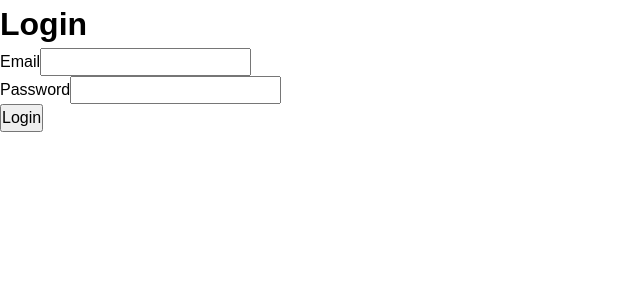
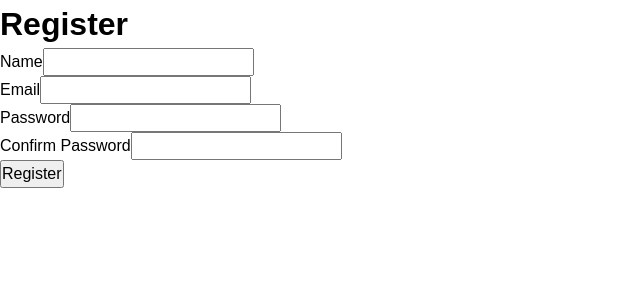
Before and after one commit to osamaadam/easy-gen, a React (Vite) app in the folder web/: page /register in a window 1280 px wide. Before the commit this address led to /login. Shown: the top 300 px of the page, without its empty margins (0-640 px from the left). Built offline with nearby package versions, Linux system fonts and the light colour scheme; no server answers.

Commit message:
feat: add registration functionality and refactor login request handling

```diff
--- a/web/src/App.tsx
+++ b/web/src/App.tsx
@@ -1,23 +1,26 @@
 import { useEffect } from "react";
-import { Route, Routes, useNavigate } from "react-router";
+import { Route, Routes, useLocation, useNavigate } from "react-router";
 import useAuth from "./hooks/useAuth";
 import Login from "./pages/login";
+import Register from "./pages/register";
 
 export default function App() {
   const { user } = useAuth();
   const navigate = useNavigate();
+  const location = useLocation();
 
   useEffect(() => {
-    if (!user) {
+    if (!user && !["/login", "/register"].includes(location.pathname)) {
+      console.log(location.pathname);
       navigate("/login");
     }
-  }, [user, navigate]);
+  }, [user, navigate, location.pathname]);
 
   return (
     <Routes>
-      <Route path="/" element={<div>Home</div>} />
+      <Route index path="/" element={<div>Home</div>} />
       <Route path="/login" Component={Login} />
-      <Route path="/register" element={<div>Register</div>} />
+      <Route path="/register" Component={Register} />
       <Route path="*" element={<div>404 Not Found</div>} />
     </Routes>
   );
--- a/web/src/api/auth.ts
+++ b/web/src/api/auth.ts
@@ -1,8 +1,10 @@
 import axiosInstance from "./axios";
+import { LoginRequestDTO } from "./types/request/login";
+import { RegisterRequestDTO } from "./types/request/register";
 import { LoginResponse } from "./types/response/login";
 import { TokenResponse } from "./types/response/tokens";
 
-export function loginRequest(email: string, password: string) {
+export function loginRequest({ email, password }: LoginRequestDTO) {
   return axiosInstance.post<LoginResponse>("/auth/login", {
     email,
     password,
@@ -17,10 +19,6 @@ export function refreshRequest(refreshToken: string) {
   });
 }
 
-export function registerRequest(registerDTO: {
-  name: string;
-  email: string;
-  password: string;
-}) {
+export function registerRequest(registerDTO: RegisterRequestDTO) {
   return axiosInstance.post<LoginResponse>("/auth/register", registerDTO);
 }
--- /dev/null
+++ b/web/src/api/types/request/login.ts
@@ -0,0 +1,4 @@
+export interface LoginRequestDTO {
+  email: string;
+  password: string;
+}
--- /dev/null
+++ b/web/src/api/types/request/register.ts
@@ -0,0 +1,5 @@
+export interface RegisterRequestDTO {
+  email: string;
+  password: string;
+  name: string;
+}
--- a/web/src/contexts/AuthProvider.tsx
+++ b/web/src/contexts/AuthProvider.tsx
@@ -6,7 +6,8 @@ import {
   useState,
 } from "react";
 import { useNavigate } from "react-router";
-import { loginRequest } from "../api/auth";
+import { loginRequest, registerRequest } from "../api/auth";
+import { LoginRequestDTO } from "../api/types/request/login";
 import { LocalStorageKeys } from "../enums/local-storage-keys";
 import { AuthContextType, User } from "./types/auth-context";
 
@@ -61,8 +62,8 @@ export default function AuthProvider({
   );
 
   const login = useCallback(
-    async (email: string, password: string) => {
-      const response = await loginRequest(email, password);
+    async (loginDTO: LoginRequestDTO) => {
+      const response = await loginRequest(loginDTO);
 
       const { user, tokens } = response.data;
 
@@ -87,13 +88,31 @@ export default function AuthProvider({
     navigate("/login", { replace: true });
   }, [navigate, setSession]);
 
+  const register = useCallback(
+    async (registerDTO: { name: string; email: string; password: string }) => {
+      const response = await registerRequest(registerDTO);
+
+      const { user, tokens } = response.data;
+
+      setSession({
+        accessToken: tokens.accessToken,
+        refreshToken: tokens.refreshToken,
+        user,
+      });
+
+      navigate("/", { replace: true });
+    },
+    [navigate, setSession]
+  );
+
   const value: AuthContextType = useMemo(
     () => ({
       login,
+      register,
       logout,
       user,
     }),
-    [login, logout, user]
+    [login, logout, user, register]
   );
 
   return <AuthContext.Provider value={value}>{children}</AuthContext.Provider>;
--- a/web/src/contexts/types/auth-context.ts
+++ b/web/src/contexts/types/auth-context.ts
@@ -1,3 +1,6 @@
+import { LoginRequestDTO } from "../../api/types/request/login";
+import { RegisterRequestDTO } from "../../api/types/request/register";
+
 export interface User {
   id: string;
   email: string;
@@ -6,6 +9,7 @@ export interface User {
 
 export interface AuthContextType {
   user: User | null;
-  login: (username: string, password: string) => Promise<void>;
+  login: (loginRequestDTO: LoginRequestDTO) => Promise<void>;
+  register: (registerDTO: RegisterRequestDTO) => Promise<void>;
   logout: () => void;
 }
--- a/web/src/pages/login.tsx
+++ b/web/src/pages/login.tsx
@@ -37,7 +37,10 @@ export default function Login() {
     validationSchema,
     onSubmit: async (values) => {
       try {
-        await login(values.email, values.password);
+        await login({
+          email: values.email,
+          password: values.password,
+        });
       } catch (error) {
         console.error("Login failed", error);
       }
--- /dev/null
+++ b/web/src/pages/register.tsx
@@ -0,0 +1,93 @@
+import { useFormik } from "formik";
+import { object, string, ref } from "yup";
+import { registerRequest } from "../api/auth";
+
+export default function Register() {
+  const validationSchema = object().shape({
+    name: string()
+      .min(3, "Name must be at least 3 characters")
+      .max(50, "Name must be at most 50 characters")
+      .required("Name is required"),
+    email: string().email("Invalid email").required("Email is required"),
+    password: string()
+      .required("Password is required")
+      .min(8, "Password must be at least 8 characters")
+      .matches(/[a-zA-Z]/, "Password must contain Latin letters")
+      .matches(/[0-9]/, "Password must contain at least one number")
+      .matches(
+        /[!@#$%^&*(),.?":{}|<>]/,
+        "Password must contain at least one special character"
+      ),
+    confirmPassword: string()
+      .required("Please confirm your password")
+      .oneOf([ref("password")], "Passwords must match"),
+  });
+
+  const formik = useFormik({
+    initialValues: {
+      name: "",
+      email: "",
+      password: "",
+      confirmPassword: "",
+    },
+    validationSchema,
+    onSubmit: async (values) => {
+      try {
+        // eslint-disable-next-line @typescript-eslint/no-unused-vars
+        const { confirmPassword, ...submitData } = values;
+        await registerRequest(submitData);
+      } catch (error) {
+        console.error("Registration failed", error);
+      }
+    },
+  });
+
+  return (
+    <div className="form-container">
+      <h1>Register</h1>
+      <form onSubmit={formik.handleSubmit}>
+        <div className="form-group">
+          <label htmlFor="name">Name</label>
+          <input id="name" type="text" {...formik.getFieldProps("name")} />
+          {formik.errors.name ? (
+            <div className="error">{formik.errors.name}</div>
+          ) : null}
+        </div>
+
+        <div className="form-group">
+          <label htmlFor="email">Email</label>
+          <input id="email" type="email" {...formik.getFieldProps("email")} />
+          {formik.errors.email ? (
+            <div className="error">{formik.errors.email}</div>
+          ) : null}
+        </div>
+
+        <div className="form-group">
+          <label htmlFor="password">Password</label>
+          <input
+            id="password"
+            type="password"
+            {...formik.getFieldProps("password")}
+          />
+          {formik.errors.password ? (
+            <div className="error">{formik.errors.password}</div>
+          ) : null}
+        </div>
+
+        <div className="form-group">
+          <label htmlFor="confirmPassword">Confirm Password</label>
+          <input
+            id="confirmPassword"
+            type="password"
+            {...formik.getFieldProps("confirmPassword")}
+          />
+          {formik.errors.confirmPassword ? (
+            <div className="error">{formik.errors.confirmPassword}</div>
+          ) : null}
+        </div>
+
+        <button type="submit">Register</button>
+      </form>
+    </div>
+  );
+}
```
